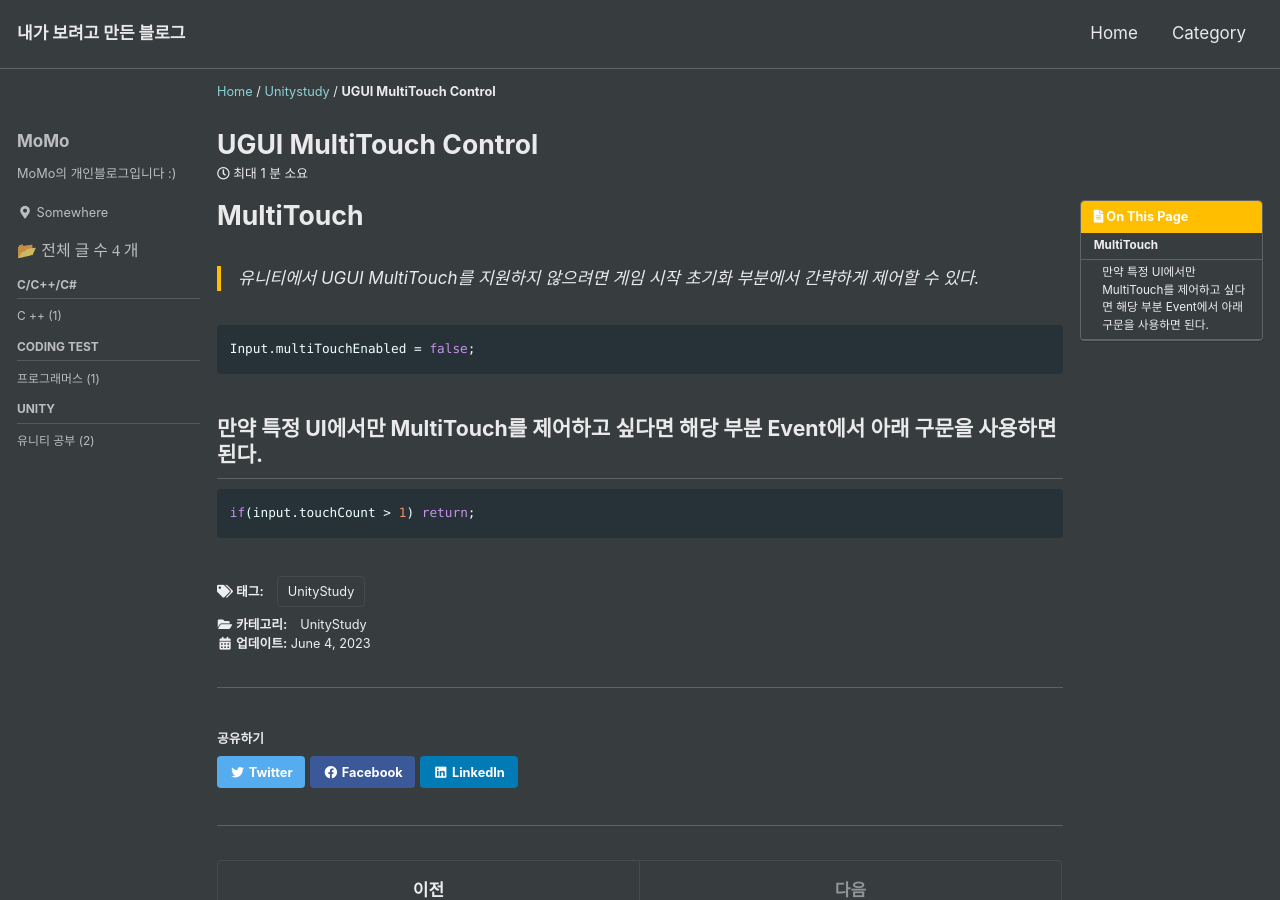
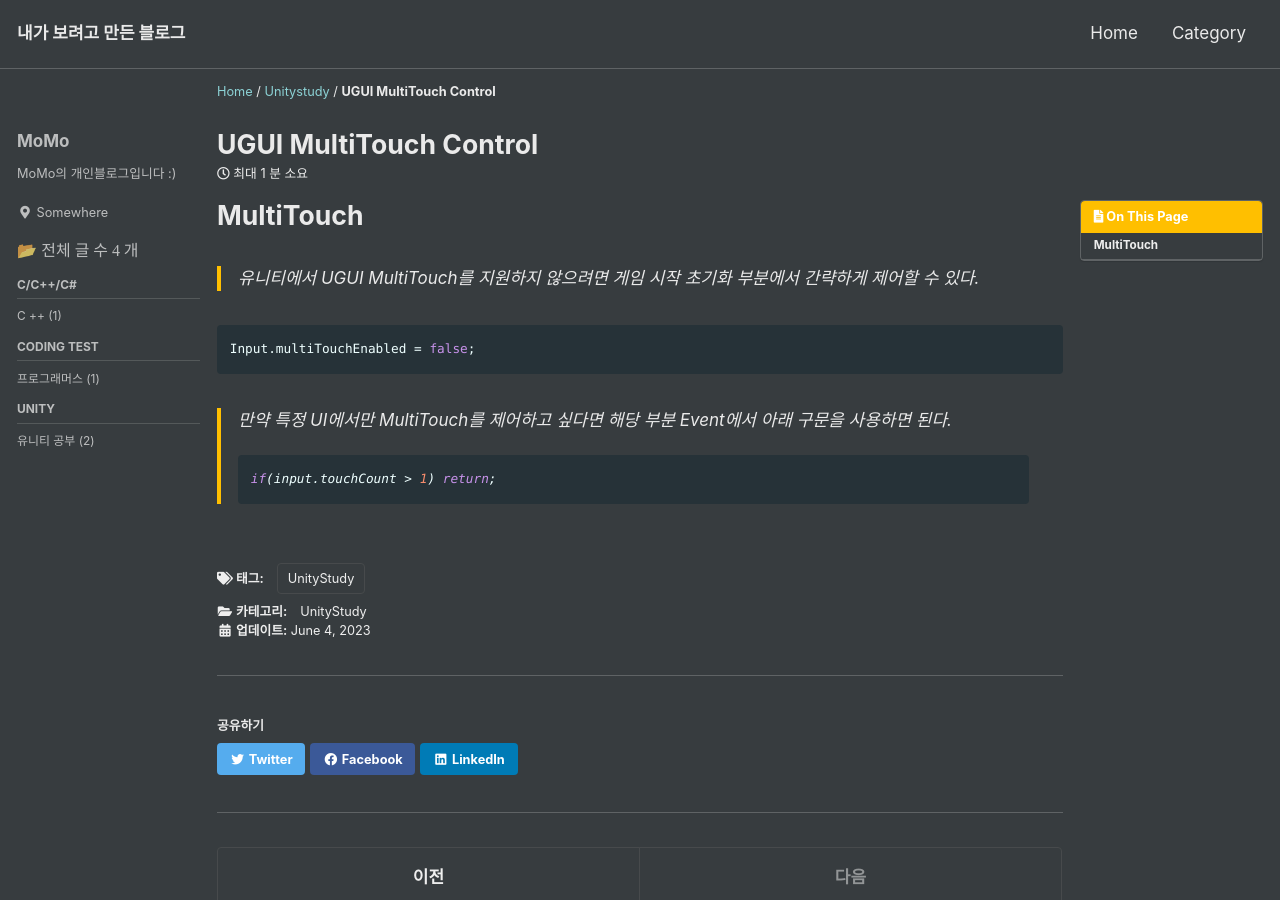
Before and after one commit to Jhyunmo/Jhyunmo.github.io, a Jekyll site: the page built from _posts/2023-06-04-Unity-MultiTouch.markdown, in a window 1280 px wide and 900 px high. Built offline with Jekyll 4.4.1, drawn with Linux system fonts in a browser that asks for light colours; cached includes are drawn as plain includes.

Commit message:
post update

````diff
--- a/_posts/2023-06-04-Unity-MultiTouch.markdown
+++ b/_posts/2023-06-04-Unity-MultiTouch.markdown
@@ -18,7 +18,7 @@ last_modified_at: 2023-06-04
   ```c#
 Input.multiTouchEnabled = false;
   ```
-## 만약 특정 UI에서만 MultiTouch를 제어하고 싶다면 해당 부분 Event에서 아래 구문을 사용하면 된다.
+>만약 특정 UI에서만 MultiTouch를 제어하고 싶다면 해당 부분 Event에서 아래 구문을 사용하면 된다.
   ```c#
 if(input.touchCount > 1) return;
   ```
````
